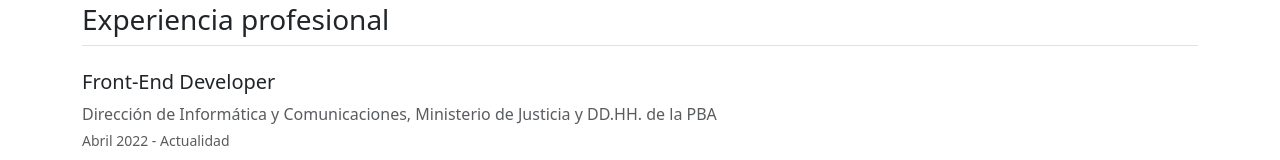
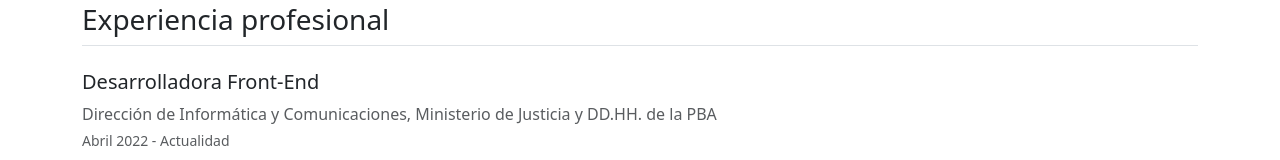
Before and after one commit to juaana/single-page-cv, a plain HTML site: page index.html in a window 1280 px wide. Shown: the part 523-683 px from the top of the page. Drawn offline with nearby package versions, Linux system fonts and the light colour scheme.

Commit message:
fix: index

```diff
--- a/index.html
+++ b/index.html
@@ -55,7 +55,7 @@
         <h2 class="h3 border-bottom pb-2">Experiencia profesional</h2>
 
         <article class="mt-4">
-          <h3 class="h5">Front-End Developer</h3>
+          <h3 class="h5">Desarrolladora Front-End</h3>
           <p class="text-muted mb-1">Dirección de Informática y Comunicaciones, Ministerio de Justicia y DD.HH. de la PBA</p>
           <p class="text-muted small">Abril 2022 - Actualidad</p>
           <ul>
```
